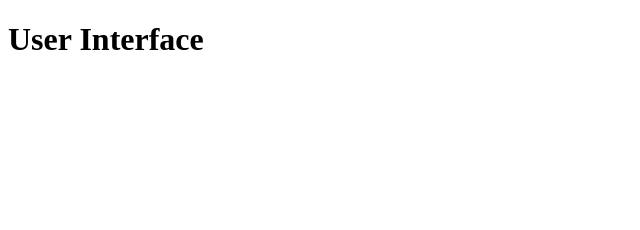
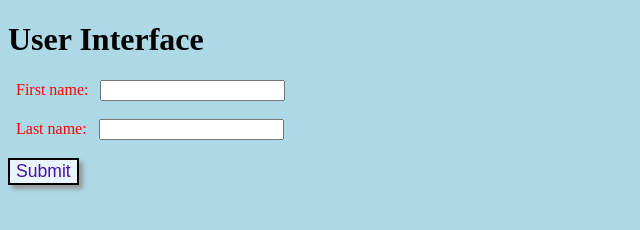
Before and after one commit to rana271/SampleAssignment, a plain HTML site: page Index.html in a window 1280 px wide. Shown: the whole page, without its empty margins (0-640 px from the left). Drawn offline with Linux system fonts and the light colour scheme.

Commit message:
UPDATE HTML and added css and js for that assignment

```diff
--- a/Index.html
+++ b/Index.html
@@ -5,8 +5,19 @@
     <meta http-equiv="X-UA-Compatible" content="IE=edge">
     <meta name="viewport" content="width=device-width, initial-scale=1.0">
     <title>My Ttile</title>
+    <link rel="stylesheet" href="my.css">
 </head>
 <body>
     <h1>User Interface</h1>
+    <form>
+        <label for="fname">First name:</label>
+        <input type="text" id="fname" name="fname"><br><br>
+
+        <label for="lname">Last name:</label>
+        <input type="text" id="lname" name="lname"><br><br>
+
+        <button onclick="formSubmit()">Submit</button>
+    </form>
+    <script src="javascript.js"></script>
 </body>
 </html>
--- /dev/null
+++ b/javascript.js
@@ -0,0 +1,3 @@
+function formSubmit() {
+    alert("Full Name : " + document.getElementById("fname").value + " " + document.getElementById("lname").value );
+}
--- /dev/null
+++ b/my.css
@@ -0,0 +1,22 @@
+body {
+    background-color: lightblue;
+  }
+  label {
+    color: red;
+    padding: 8px;
+  }
+
+button {
+    font-size: 1.1em;
+    background-color: #EBF5FF;
+    color: #4312AE;
+    border: 2px solid black;
+    box-shadow: 4px 4px 4px #999999;
+}
+
+button:hover, button:focus, button:active {
+    /* swap colors */
+    color: #EBF5FF;
+    background-color: #4312AE;
+    cursor: pointer; /* displays a hand */
+}
```
